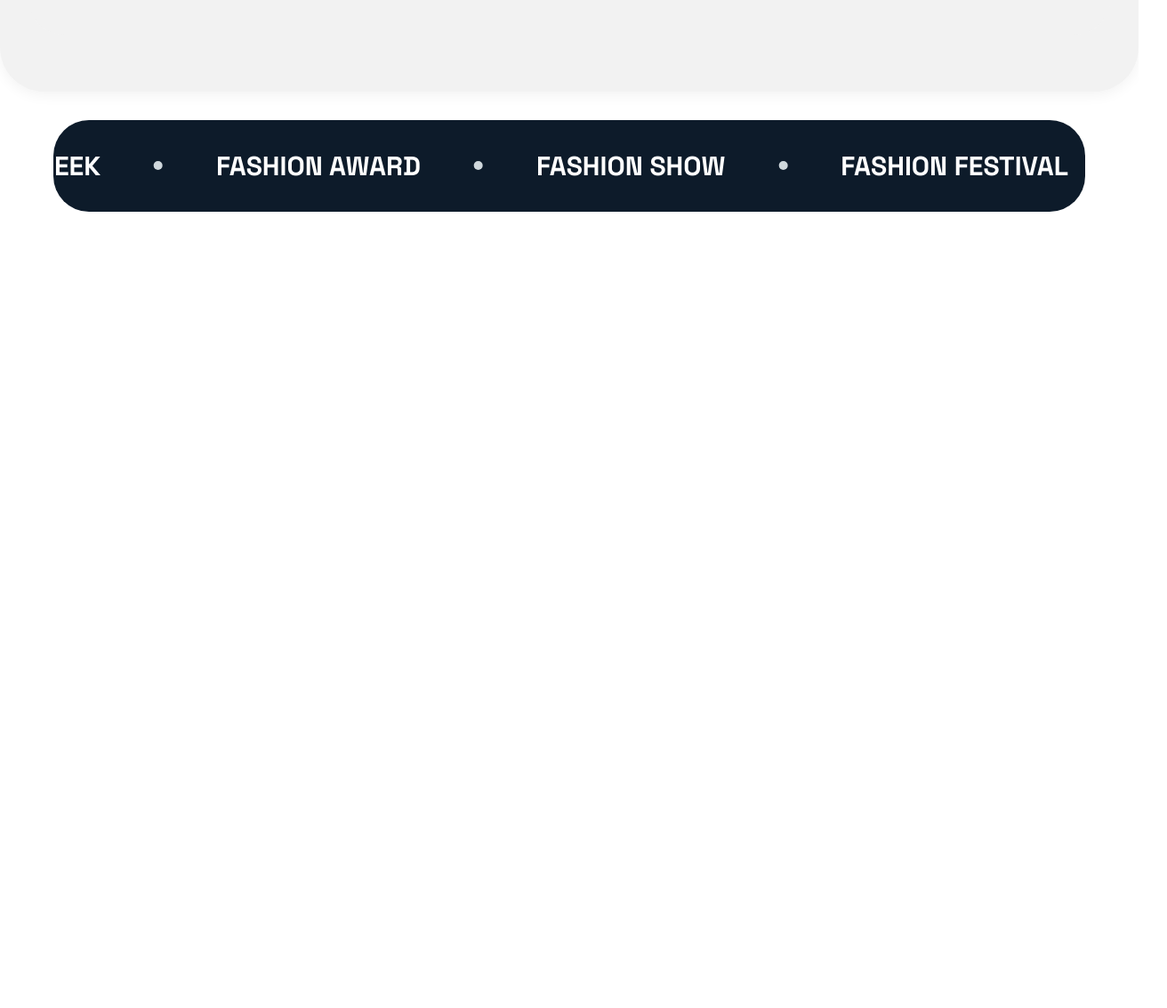
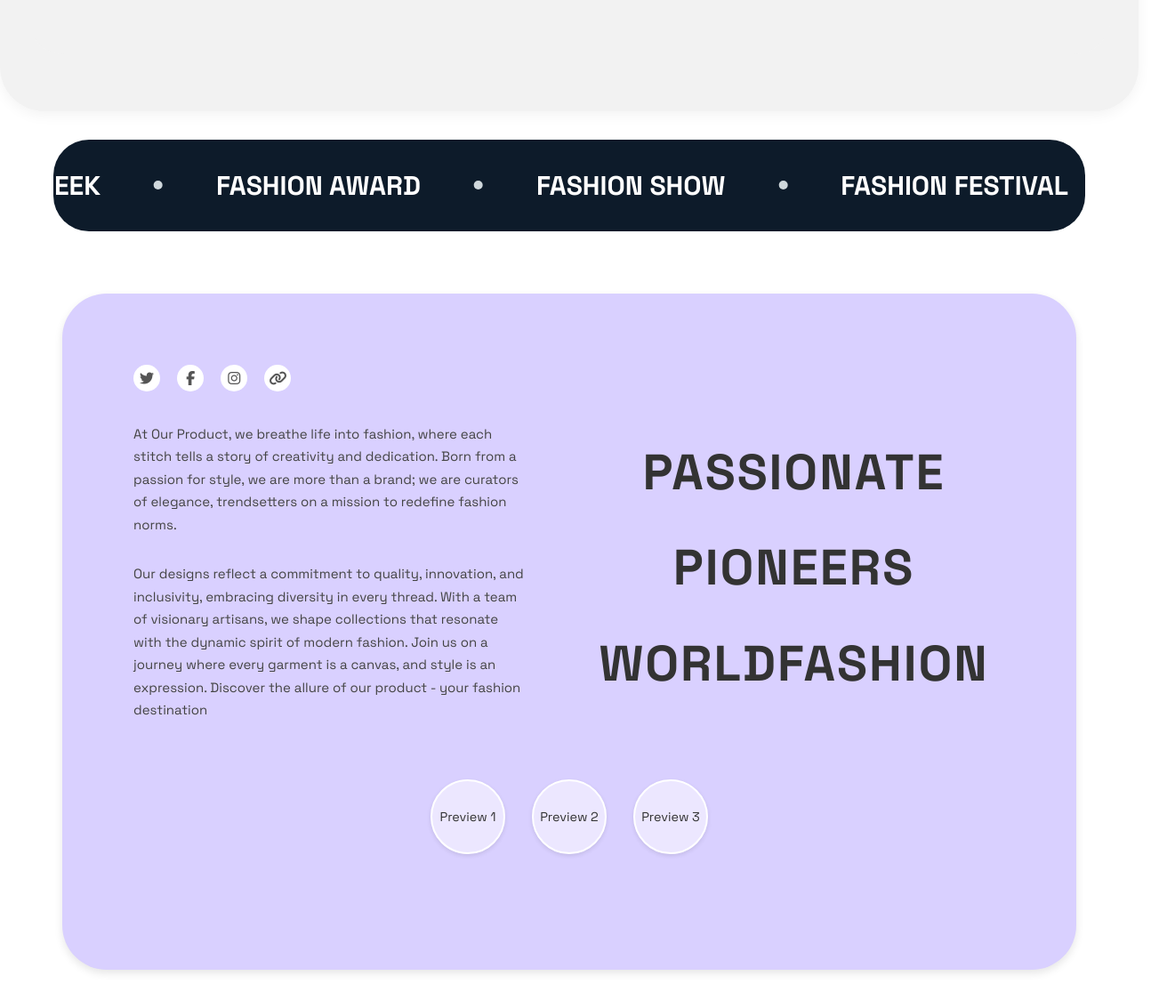
Before and after one commit to EniWay6/Glammmod, a website: page glammod/src/index.html in a window 1280 px wide. Shown: the part 1003-2136 px from the top of the page at 89% size, 1312 px wide, since content can reach past the window. Before the commit the page ends 1241 px from the top, so only its background shows below. Drawn offline with nearby package versions, Linux system fonts and the light colour scheme; files that its build step writes are made by us from their sources.

Commit message:
2 page 1.0

```diff
--- a/glammod/src/index.html
+++ b/glammod/src/index.html
@@ -103,6 +103,34 @@
     </div>
   </section>
 
+  <section class="fashion-section">
+    <div class="left-content">
+      <div class="social-icons">
+        <a href="#" target="_blank"><i class="fab fa-twitter"></i></a>
+        <a href="#" target="_blank"><i class="fab fa-facebook-f"></i></a>
+        <a href="#" target="_blank"><i class="fab fa-instagram"></i></a>
+        <a href="#" target="_blank"><i class="fas fa-link"></i></a>
+      </div>
+      <p>At Our Product, we breathe life into fashion, where each stitch tells a story of creativity and dedication. Born from a passion for style, we are more than a brand; we are curators of elegance, trendsetters on a mission to redefine fashion norms.</p>
+      <p>Our designs reflect a commitment to quality, innovation, and inclusivity, embracing diversity in every thread. With a team of visionary artisans, we shape collections that resonate with the dynamic spirit of modern fashion. Join us on a journey where every garment is a canvas, and style is an expression. Discover the allure of our product - your fashion destination</p>
+    </div>
+
+    <div class="right-content">
+      <h1>PASSIONATE</h1>
+      <h1>PIONEERS</h1>
+      <h1>WORLDFASHION</h1>
+    </div>
+
+    <div class="image-previews">
+      <div class="preview-container"><span>Preview 1</span></div>
+      <div class="preview-container"><span>Preview 2</span></div>
+      <div class="preview-container"><span>Preview 3</span></div>
+    </div>
+
+    <div class="bottom-gallery">
+    </div>
+  </section>
+
 
 </body>
 </html>
--- a/glammod/src/scss/_components.scss
+++ b/glammod/src/scss/_components.scss
@@ -2,8 +2,8 @@
 .navbar {
   background: #000;
   border-radius: 50px;
-  padding: 12px 40px;
-  width: 90%;
+  padding: 23px 40px;
+  width: 100%;
   max-width: 1200px;
   margin: 20px auto;
   position: relative;
@@ -15,15 +15,13 @@
       justify-content: space-between;
     }
 
-    // Логотип (2 кольори)
     &__logo {
       font-size: 28px;
       font-weight: 700;
-      &-green { color: #60e591; }
+      &-green { color: #BBF6BE; }
       &-white { color: #FFFFFF; }
     }
 
-    // Меню
     &__menu {
       display: flex;
       gap: 30px;
@@ -234,7 +232,7 @@
     }
 
     .hero__award {
-      background: #00e0aa;
+      background: #32D3AC;
       color: #000;
       padding: 2rem 1.5rem;
       border-top-left-radius: 60px;
@@ -327,7 +325,7 @@
     }
   }
 
-
+  /* karusel */
   .carousel {
     background-color: #0d1b2a;
     overflow: hidden;
@@ -371,3 +369,166 @@
       }
     }
   }
+
+/* 2 page */
+  .fashion-section {
+    display: grid;
+    grid-template-columns: 1fr 1fr;
+    grid-template-rows: auto 1fr auto;
+    gap: 30px;
+    background-color: #d9d0ff;
+    padding: 80px;
+    border-radius: 50px;
+    margin: 70px;
+    box-shadow: 0 4px 10px rgba(0, 0, 0, 0.1);
+  }
+
+  .left-content {
+    grid-column: 1;
+    grid-row: 1;
+    padding-right: 30px;
+    display: flex;
+    flex-direction: column;
+    justify-content: flex-start;
+  }
+
+  .social-icons {
+    margin-bottom: 20px;
+  }
+
+  .social-icons a {
+    display: inline-flex;
+    justify-content: center;
+    align-items: center;
+    margin-right: 15px;
+    width: 30px;
+    height: 30px;
+    border-radius: 50%;
+    background-color: #fff;
+    color: #555;
+    font-size: 16px;
+    text-decoration: none;
+    transition: background-color 0.3s ease;
+  }
+
+  .social-icons a:hover {
+    background-color: #d4a3ff;
+    color: #fff;
+  }
+
+  .left-content p {
+    color: #444;
+    line-height: 1.7;
+    margin-bottom: 15px;
+    font-size: 15px;
+  }
+
+  .right-content {
+    grid-column: 2;
+    grid-row: 1;
+    display: flex;
+    flex-direction: column;
+    justify-content: center;
+    align-items: center;
+    text-align: center;
+  }
+
+  .right-content h1 {
+    font-size: 3.5em;
+    color: #333;
+    margin-bottom: 5px;
+    letter-spacing: 2px;
+    font-weight: bold;
+    line-height: 1;
+  }
+
+  .image-previews {
+    grid-column: 1 / 3;
+    grid-row: 2;
+    display: flex;
+    justify-content: center;
+    align-items: center;
+    margin: 20px 0;
+  }
+
+
+  .preview-container {
+    display: flex;
+    flex-direction: column;
+    align-items: center;
+    justify-content: center;
+    width: 80px;
+    height: 80px;
+    border-radius: 50%;
+    border: 2px solid #fff;
+    background-color: rgba(255, 255, 255, 0.5);
+    color: #333;
+    font-size: 0.9em;
+    box-shadow: 0 2px 5px rgba(0, 0, 0, 0.1);
+    margin: 0 15px;
+  }
+
+  .bottom-gallery {
+    grid-column: 1 / 3;
+    grid-row: 3;
+  }
+
+  @media (max-width: 768px) {
+    .fashion-section {
+      grid-template-columns: 1fr;
+      grid-template-rows: auto auto auto;
+      gap: 20px;
+      padding: 30px;
+      margin: 15px;
+    }
+
+    .left-content {
+      grid-column: 1;
+      grid-row: 1;
+      padding-right: 0;
+      margin-bottom: 20px;
+    }
+
+    .social-icons {
+      margin-bottom: 15px;
+    }
+
+    .social-icons a {
+      width: 28px;
+      height: 28px;
+      font-size: 14px;
+      margin-right: 10px;
+    }
+
+    .right-content {
+      grid-column: 1;
+      grid-row: 2;
+      margin-bottom: 20px;
+    }
+
+    .right-content h1 {
+      font-size: 2.8em;
+      margin-bottom: 10px;
+    }
+
+    .image-previews {
+      grid-column: 1;
+      grid-row: 3;
+      display: flex;
+      justify-content: center;
+      align-items: center;
+      margin-top: 15px;
+    }
+
+    .preview-container {
+      width: 70px;
+      height: 70px;
+      font-size: 0.8em;
+      margin: 0 10px;
+    }
+
+    .bottom-gallery {
+      grid-column: 1;
+      grid-row: 4;
+    }
+  }
```
Also changed, not shown: glammod/dist/css/main.css, glammod/dist/index.html, 3 other files.
